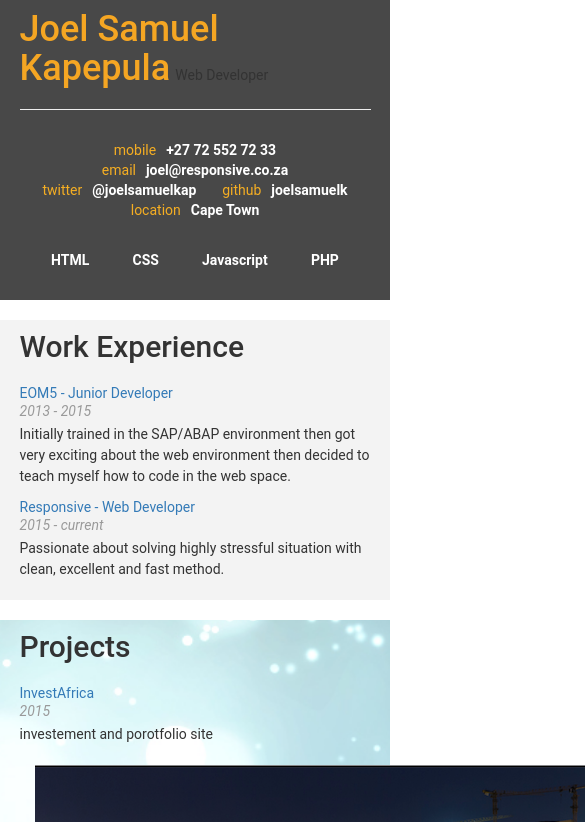
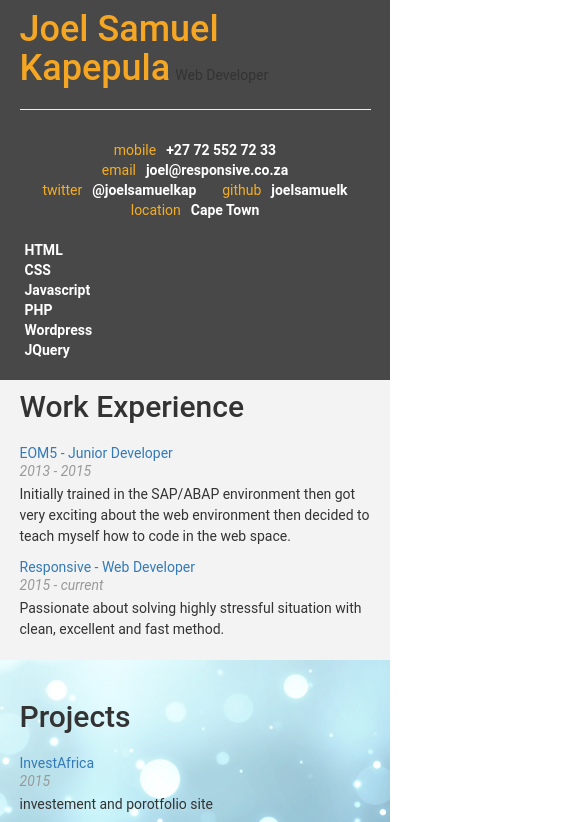
Before and after one commit to joelsamuelk/JoelResume, a plain HTML site: page index.html in a window 390 px wide. Shown: the top 822 px of the page, 585 px wide, since content can reach past the window. Drawn offline with nearby package versions, Linux system fonts and the light colour scheme; some packages are replaced by stand-ins of ours.

Commit message:
New Addition

```diff
--- a/css/style.css
+++ b/css/style.css
@@ -25,6 +25,10 @@ h6 {
 .work-entry,
 .project-entry {
   padding: 0 5%;
+}
+
+ul{
+    list-style-type: none;
 }
 
 h1 {
@@ -61,7 +65,7 @@ h3,
 h4,
 h5 {
   padding:10px 5%;
-
+  margin: 0 !important;
 }
 
 
@@ -171,6 +175,11 @@ span {
   text-align: center;
 }
 
+div#projects {
+  display: block;
+  padding: 30px 0;
+}
+
 
 /* Media queries to handle various device widths */
 
@@ -207,7 +216,7 @@ span {
 #mapDiv {
   height: 400px;
   width: 100%;
-  padding-bottom: 5%;
+  padding-bottom: 70px;
 }
 
 @media only screen and (min-width: 750px) {
--- a/index.html
+++ b/index.html
@@ -67,7 +67,8 @@ need to load. You'll see a lot of <link>s to CSS files for styles and
     <div id="workExperience" class="gray">
         <h2>Work Experience</h2>
     </div>
-    <div id="projects" class="parallax-window" data-parallax="scroll" data-image-src="../images/winter.jpg">
+    <div id="projects" class="parallax-window img-responsive clear-fix" data-parallax="scroll"
+         data-image-src="../images/winter.jpg">
       <h2>Projects</h2>
     </div>
     <div id="education" class="gray">
--- a/js/helper.js
+++ b/js/helper.js
@@ -26,7 +26,7 @@ var HTMLlocation = '<li class="flex-item"><span class="orange-text">location</sp
 var HTMLbioPic = '<img src="%data%" class="biopic">';
 var HTMLwelcomeMsg = '<span class="welcome-message">%data%</span>';
 
-var HTMLskillsStart = '<h3 id="skills-h3">Skills at a Glance:</h3><ul id="skills" class="flex-box"></ul>';
+var HTMLskillsStart = '<h3 id="skills-h3">Skills at a Glance:</h3><ul id="skills" class=""></ul>';
 var HTMLskills = '<li class="flex-item"><span class="white-text">%data%</span></li>';
 
 var HTMLworkStart = '<div class="work-entry"></div>';
--- a/js/resumeBuilder.js
+++ b/js/resumeBuilder.js
@@ -1,25 +1,7 @@
 /* Resume page. */
-// Header
-var formattedName = HTMLheaderName.replace("%data%", "Joel Samuel Kapepula");
-var formattedRole = HTMLheaderRole.replace("%data%", "Web Developer");
-$("#header").prepend(formattedRole);
-$("#header").prepend(formattedName);
-
-// Contacts
-var formattedMobile = HTMLmobile.replace("%data%", "+27 72 552 72 33");
-var formattedEmail = HTMLemail.replace("%data%", "joel@responsive.co.za");
-var formattedTwitter = HTMLtwitter.replace("%data%", "@joelsamuelkap");
-var formattedGithub = HTMLgithub.replace("%data%", "joelsamuelk");
-var formattedLocation = HTMLlocation.replace("%data%", "Cape Town");
-$("#topContacts, #footerContacts").prepend(formattedLocation);
-$("#topContacts, #footerContacts").prepend(formattedGithub);
-$("#topContacts, #footerContacts").prepend(formattedTwitter);
-$("#topContacts, #footerContacts").prepend(formattedEmail);
-$("#topContacts, #footerContacts").prepend(formattedMobile);
 
 var bioPic = HTMLbioPic.replace("%data%", "images/joel.jpg");
 //var welcomeMsg = HTMLwelcomeMsg.replace("%data%", 0731566216);
-$("#workExperience").append(bioPic);
 // $("#workExperience h2").append(welcomeMsg);
 
 var bio = {
@@ -34,12 +16,36 @@ var bio = {
     },
     "welcomeMessage": "Hey,Welcome to my resume!",
     "skills": [
-        "HTML", "CSS", "Javascript", "PHP"
+        "HTML", "CSS", "Javascript", "PHP", "Wordpress", "JQuery"
 	],
     "biopic": "images/joel.jpg"
 }
 
-if(bio.skills.length > 0) {
+// Header Section
+if (bio.skills.length > 0) {
+	var formattedName = HTMLheaderName.replace("%data%", bio.name);
+	var formattedRole = HTMLheaderRole.replace("%data%", bio.role);
+	$("#header").prepend(formattedRole);
+	$("#header").prepend(formattedName);
+
+	// Contacts
+	var formattedMobile = HTMLmobile.replace("%data%", bio.contacts.mobile);
+	$("#topContacts, #footerContacts").append(formattedMobile);
+	var formattedEmail = HTMLemail.replace("%data%", bio.contacts.email);
+	$("#topContacts, #footerContacts").append(formattedEmail);
+	var formattedTwitter = HTMLtwitter.replace("%data%", bio.contacts.twitter);
+	$("#topContacts, #footerContacts").append(formattedTwitter);
+	var formattedGithub = HTMLgithub.replace("%data%", bio.contacts.github);
+	$("#topContacts, #footerContacts").append(formattedGithub);
+	var formattedLocation = HTMLlocation.replace("%data%", bio.contacts.location);
+	$("#topContacts, #footerContacts").append(formattedLocation);
+
+	var bioPic = HTMLbioPic.replace("%data%", bio.biopic);
+	var welcomeMsg = HTMLwelcomeMsg.replace("%data%", bio.welcomeMessage);
+	$("#header").append(bioPic);
+	$("#header").append(welcomeMsg);
+
+	// Skills
 	$("#header").append(HTMLskillsStart);
 	var formattedSkill = HTMLskills.replace("%data%", bio.skills[0]);
 	$("#skills").append(formattedSkill);
@@ -49,7 +55,13 @@ if(bio.skills.length > 0) {
 	$("#skills").append(formattedSkill);
 	var formattedSkill = HTMLskills.replace("%data%", bio.skills[3]);
 	$("#skills").append(formattedSkill);
+	var formattedSkill = HTMLskills.replace("%data%", bio.skills[4]);
+	$("#skills").append(formattedSkill);
+	var formattedSkill = HTMLskills.replace("%data%", bio.skills[5]);
+	$("#skills").append(formattedSkill);
+
 }
+
 
 var education = {
 	"schools": [{
@@ -171,7 +183,6 @@ projects.dispay();
 // intenationalisation
 function inName(name) {
     name = name.trim().split(" ");
-    console.log(name);
     name[1] = name[1].toUpperCase();
     name[0] = name[0].slice(0,1).toUppercase() + name[0].slice(1).toLowerCase();
     return name[0] + " "+name[1];
@@ -190,9 +201,9 @@ var charEscape = function(_html) {
 };
 
 $( document ).ready(function() {
-	$( ".project-entry img" ).addClass( "col-md-4 lightbox_trigger");
+	$( ".project-entry img" ).addClass( "col-md-4 img-responsive");
 
 	$('.parallax-window').parallax({imageSrc: 'images/winter.jpg'});
 });
 
-//jQuery(window).trigger('resize').trigger('scroll');
+jQuery(window).trigger('resize').trigger('scroll');
```
Also changed, not shown: images/joel.jpg.
